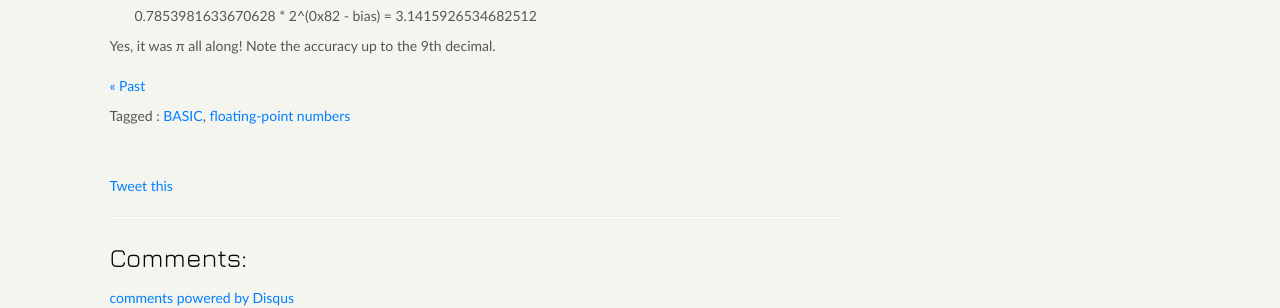
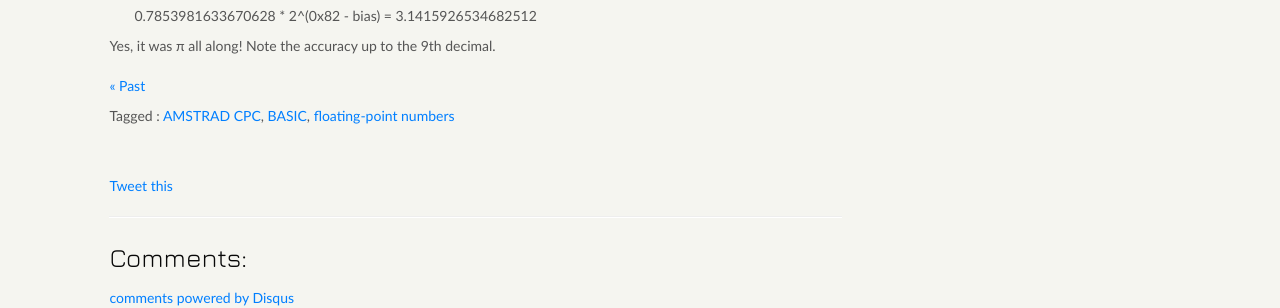
Before and after one commit to mfukar/mfukar.github.com, a Jekyll site: the page built from _posts/2015-10-29-amstrad-fp.md, in a window 1280 px wide. Shown: the part 859-1167 px from the top of the page. Built offline with Jekyll 4.4.1, drawn with Linux system fonts in a browser that asks for light colours; some web fonts are replaced; Markdown is read by kramdown in place of the engine named in the settings; comment, search, counter and statistics services are not loaded.

Commit message:
Corrects amstrad-cpc tag

```diff
--- a/_posts/2015-10-29-amstrad-fp.md
+++ b/_posts/2015-10-29-amstrad-fp.md
@@ -1,7 +1,7 @@
 ---
 layout: post
 title: Amstrad CPC BASIC - encoding of floating point numbers
-tags: [amstrad, cpc, basic, floating-point]
+tags: [amstrad-cpc, basic, floating-point]
 year: 2015
 month: 10
 day: 29
```
